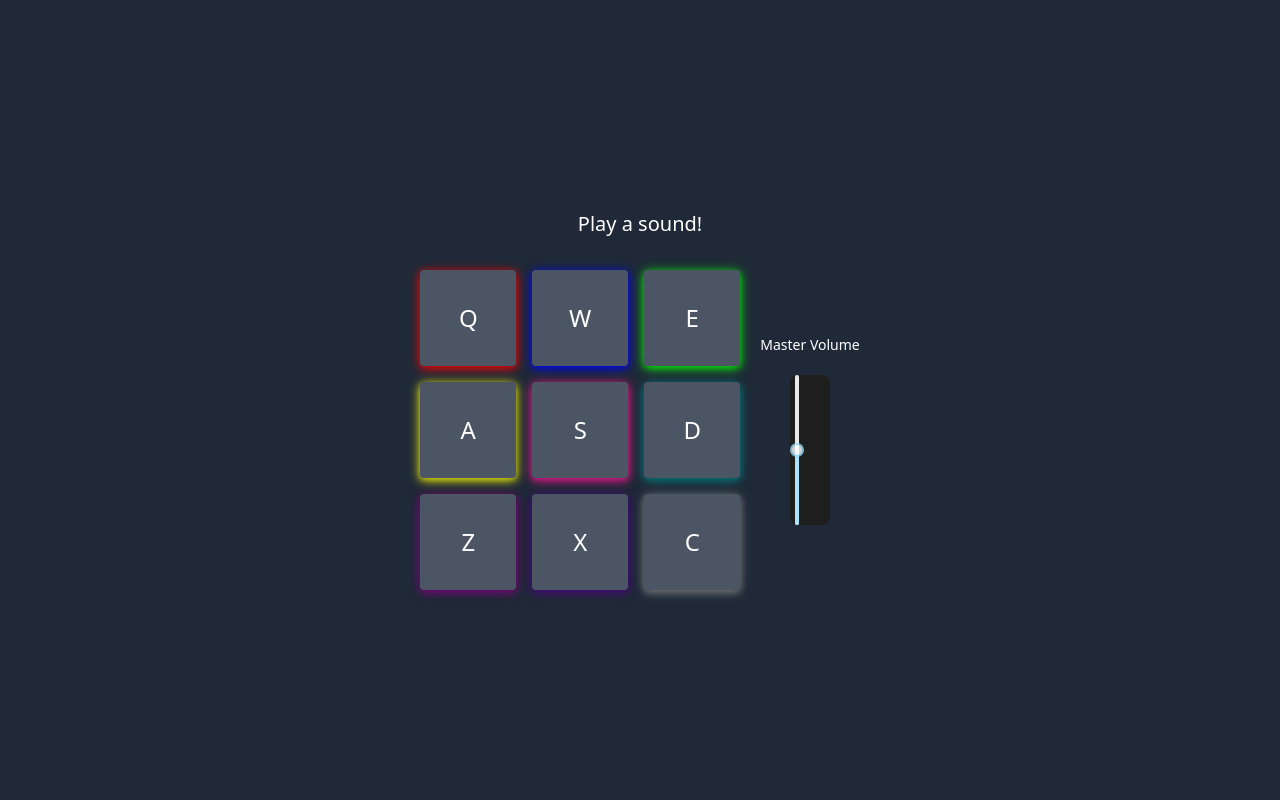
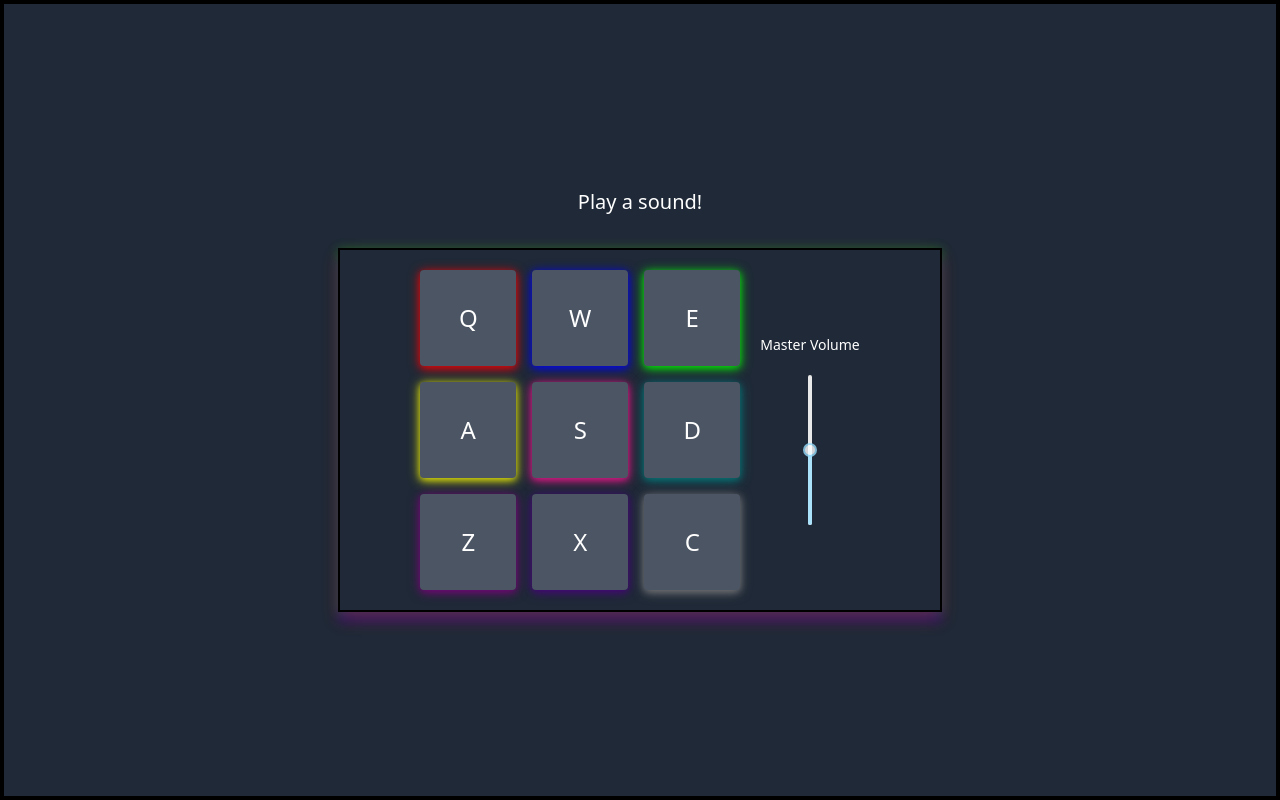
Before and after one commit to ZohalMirkhel/drum-machine, a React (Create React App) app: page / in a window 1280 px wide. Built offline with nearby package versions, Linux system fonts and the light colour scheme; the HTML template or start-up script is replaced by a standard one.

Commit message:
Worked on the design of the website.

```diff
--- a/src/App.jsx
+++ b/src/App.jsx
@@ -43,8 +43,6 @@ function App() {
 
   const sliderStyles = {
     height: '150px',
-    width: '40px',
-    background: '#1e1e1e',
     borderRadius: '8px',
     marginTop: '20px',
   };
@@ -64,9 +62,16 @@ function App() {
   };
 
   return (
-    <div id="drum-machine" className="min-h-screen flex flex-col items-center justify-center bg-gray-800 text-white">
+    <div
+      id="drum-machine"
+      className="min-h-screen flex flex-col items-center justify-center bg-gray-800 text-white"
+      style={{
+        border: '4px solid #000',
+        padding: '16px'
+      }}
+    >
       <Display display={display} />
-      <div className="relative">
+      <div className="relative py-5 px-4 sm:px-0 md:px-16 lg:px-20 shadow-gradient" style={{ border: '2px solid black'}}>
         <div
           className={`absolute inset-0 ${shadowVisible ? 'bg-gradient-to-r from-red-500 via-blue-500 to-green-500 opacity-30 filter blur-xl' : 'opacity-0'} transition-opacity duration-1000`}
           style={{ boxShadow: shadowVisible ? '0px 0px 40px 20px rgba(0,0,0,0.5)' : 'none' }}
--- a/src/components/ButtonPanel.jsx
+++ b/src/components/ButtonPanel.jsx
@@ -21,6 +21,7 @@ function ButtonPanel({ playSound }) {
           key={pad.id}
           pad={pad}
           playSound={playSound}
+          className="w-24 h-24 md:w-20 md:h-20 sm:w-16 sm:h-16"
         />
       ))}
     </div>
--- a/src/components/DrumPad.jsx
+++ b/src/components/DrumPad.jsx
@@ -12,7 +12,7 @@ function DrumPad({ pad, playSound }) {
     return (
         <button
             id={pad.id}
-            className={`drum-pad w-24 h-24 rounded flex items-center justify-center text-2xl
+            className={`drum-pad w-10 h-20 sm:w-16 sm:h-16 md:w-24 md:h-24 lg:w-22 lg:h-22 rounded flex items-center justify-center text-2xl
             ${isActive ? 'bg-mint' : 'bg-gray-600'} shadow-lg`}
             style={{ boxShadow: pad.shadow }}
             onClick={handleClick}
--- a/tailwind.config.js
+++ b/tailwind.config.js
@@ -4,7 +4,12 @@ module.exports = {
     "./src/**/*.{js,jsx,ts,tsx}",
   ],
   theme: {
-    extend: {},
+    extend: {
+      boxShadow: {
+        'gradient': '0px 8px 15px rgba(255, 0, 0, 0.3), 0px 10px 10px rgba(0, 0, 255, 0.3), 0px 1px 10px rgba(0, 255, 0, 0.3)',
+        'mint-200': '#aef3e4',
+      }
+    }
   },
   plugins: [],
 }
```
